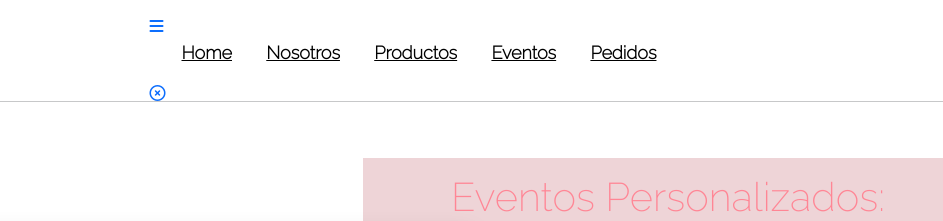
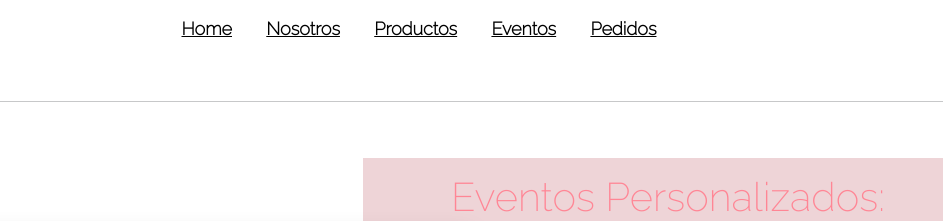
Before and after one commit to mflorenciagg/repositorio-floreste, a plain HTML site: page pages/eventos.html in a window 1280 px wide. Shown: the top 221 px of the page, 337-1280 px from the left. Drawn offline with nearby package versions, Linux system fonts and the light colour scheme.

Commit message:
sacando iconos de la barra de nav

```diff
--- a/pages/eventos.html
+++ b/pages/eventos.html
@@ -20,7 +20,6 @@
         <header class="barraNav">
             <a class="logo" href="../index.html"><img src="../media/floreste_transparente-01 (2).png" width="200" height="100" alt="Logo de la empresa"></a>
             <nav> <!--Menu de la pagina-->
-                <a href="#nav" class="menu-abrir"><i class="fas fa-bars"></i></a>
                 <ul class="listNav">
                     <li> <a href="../index.html"> Home </a> </li>
                     <li> <a href="nosotros.html"> Nosotros </a> </li>
@@ -28,7 +27,6 @@
                     <li> <a href="eventos.html">Eventos </a> </li>
                     <li> <a href="pedidos.html">Pedidos </a> </li>
                 </ul>
-                <a href="#" class="menu-cerrar"><i class="far fa-times-circle"></i></a>
             </nav>
         </header>
         <hr>
```
Also changed, not shown: pages/nosotros.html (+0 -2 lines), pages/pedidos.html (+0 -2 lines), pages/productos.html (+0 -2 lines).
